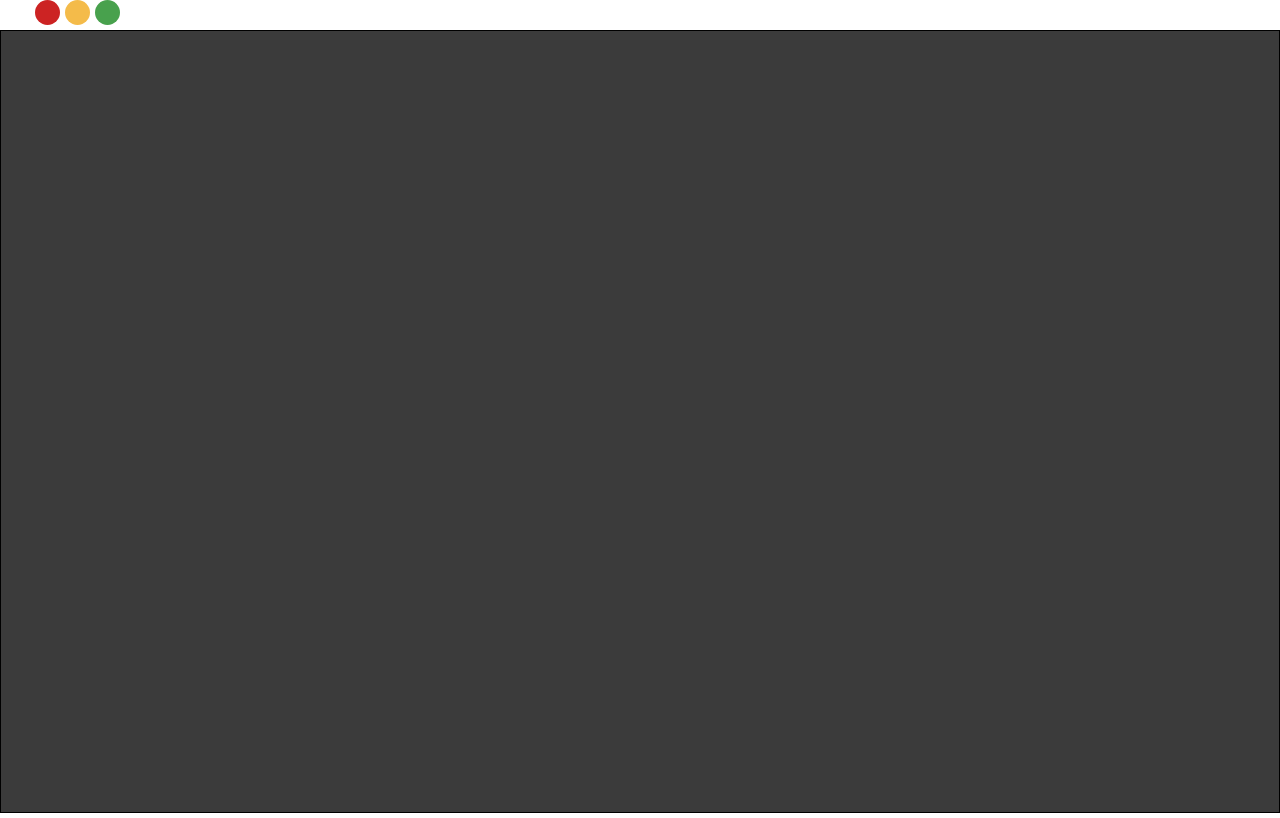
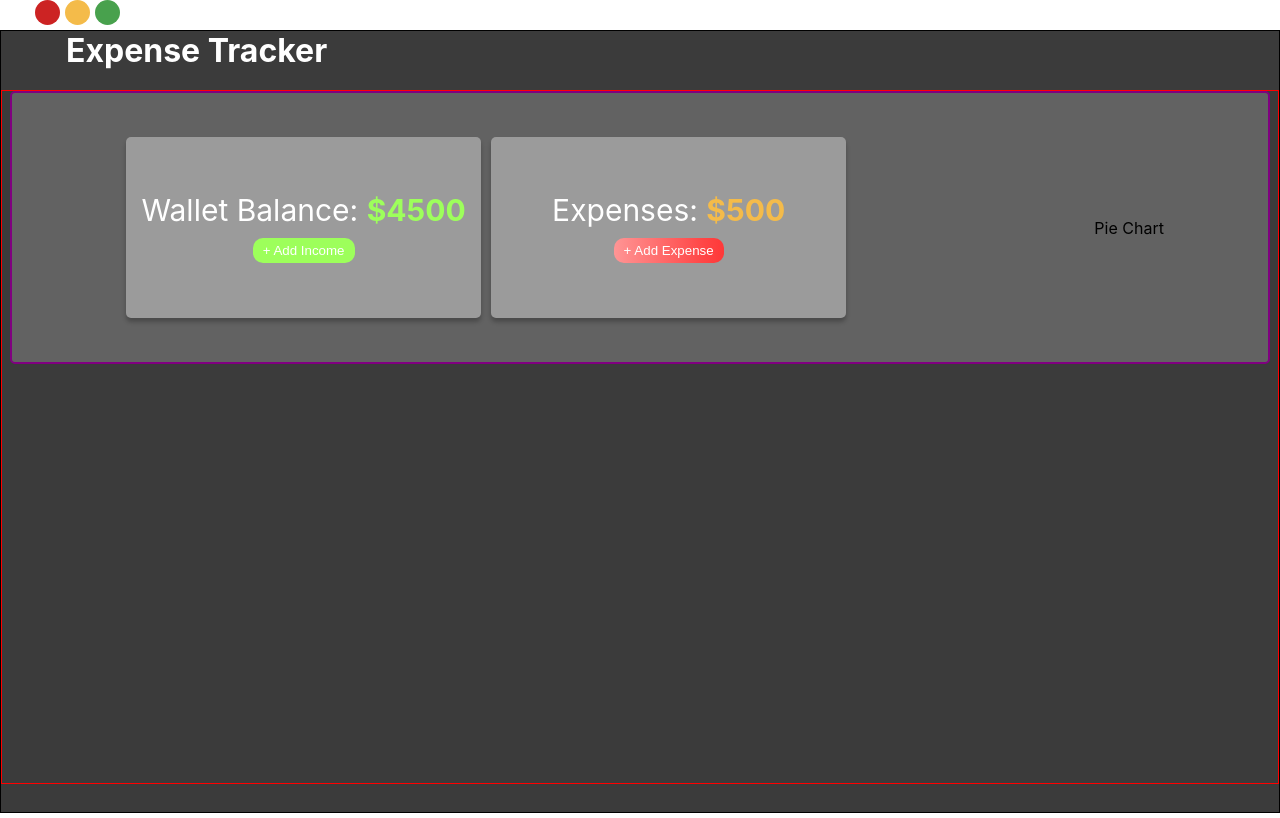
Before and after one commit to akashtu/expense-app, a React (Create React App) app: page / in a window 1280 px wide. Built offline with nearby package versions, Linux system fonts and the light colour scheme.

Commit message:
adding boxtop content

```diff
--- a/src/App.css
+++ b/src/App.css
@@ -1,4 +1,4 @@
-.App {
+/* .App {
   text-align: center;
 }
 
@@ -35,4 +35,4 @@
   to {
     transform: rotate(360deg);
   }
-}
+} */
--- a/src/Components/BoxComponent/Box.css
+++ b/src/Components/BoxComponent/Box.css
@@ -5,3 +5,16 @@
   margin: 5px auto;
   background-color: #3b3b3b;
 }
+.box-wrapper {
+  max-width: 1300px;
+  height: 692px;
+  border: 1px solid red;
+  margin: 20px auto;
+}
+.boxtop-content {
+  margin-left: 65px;
+  /* padding-top: 20px; */
+  font-size: 32px;
+  color: white;
+  font-weight: 700;
+}
--- a/src/Components/BoxComponent/Box.js
+++ b/src/Components/BoxComponent/Box.js
@@ -1,5 +1,13 @@
 import React from "react";
 import "./Box.css";
+import { BoxTop } from "../BoxTopComponent/BoxTop";
 export const Box = () => {
-  return <div className="box-container"></div>;
+  return (
+    <div className="box-container">
+      <div className="boxtop-content">Expense Tracker</div>
+      <div className="box-wrapper">
+        <BoxTop />
+      </div>
+    </div>
+  );
 };
--- /dev/null
+++ b/src/Components/BoxTopComponent/BoxTop.css
@@ -0,0 +1,57 @@
+.boxtop-component {
+  max-width: 1256px;
+  height: 269px;
+  border: 2px solid purple;
+  margin: auto;
+  border-radius: 5px;
+  background-color: #626262;
+  display: flex;
+  justify-content: space-around;
+  align-items: center;
+}
+.boxtop1 {
+  max-width: 760px;
+  height: 181px;
+  display: flex;
+  margin-right: 40px;
+}
+.boxtop {
+  width: 355px;
+  /* border: 1px solid red; */
+  border-radius: 5px;
+  height: 100%;
+  display: flex;
+  flex-direction: column;
+  align-items: center;
+  justify-content: center;
+  box-shadow: 0px 4px 4px 0px #00000040;
+  background-color: #9b9b9b;
+  gap: 10px;
+  margin-left: 10px;
+}
+.text {
+  font-size: 30px;
+  font-weight: 400;
+  color: #fff;
+}
+.price1 {
+  font-size: 30px;
+  font-weight: 700;
+  color: #9dff5b;
+}
+.income-button {
+  background-color: #9dff5b;
+  color: #fff;
+  padding: 5px 10px;
+  border-radius: 10px;
+  border: none;
+  outline: none;
+}
+.price2 {
+  font-size: 30px;
+  font-weight: 700;
+  color: #f4bb4a;
+}
+.button2 {
+  background: linear-gradient(90deg, #ff9595 0%, #ff4747 80%, #ff3838 100%);
+}
--- /dev/null
+++ b/src/Components/BoxTopComponent/BoxTop.js
@@ -0,0 +1,25 @@
+import React from "react";
+import "./BoxTop.css";
+export const BoxTop = () => {
+  return (
+    <div className="boxtop-component">
+      <div className="boxtop1">
+        <div className="boxtop">
+          <div>
+            <span className="text">Wallet Balance: </span>
+            <span className="price1">$4500</span>
+          </div>
+          <button className="income-button">+ Add Income</button>
+        </div>
+        <div className="boxtop">
+          <div>
+            <span className="text">Expenses: </span>
+            <span className="price2">$500</span>
+          </div>
+          <button className="income-button button2">+ Add Expense</button>
+        </div>
+      </div>
+      <div className="boxtop2">Pie Chart</div>
+    </div>
+  );
+};
```
